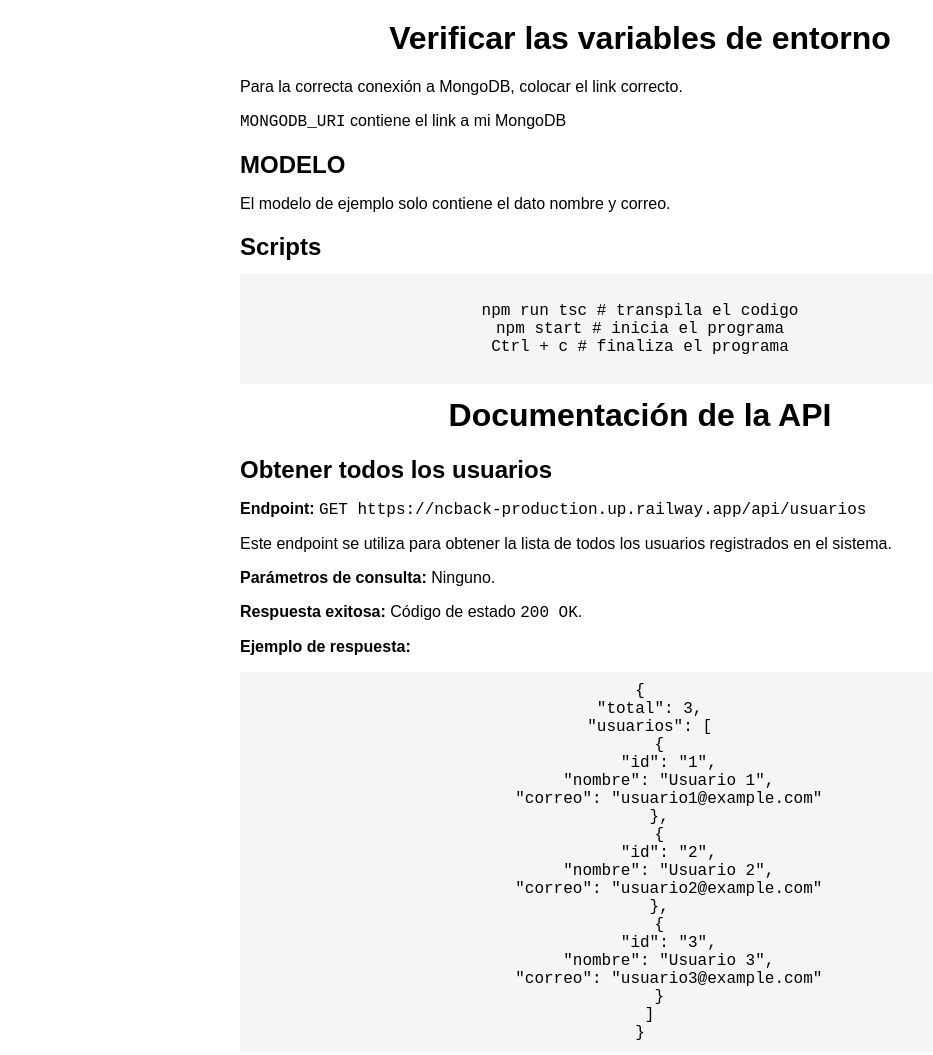
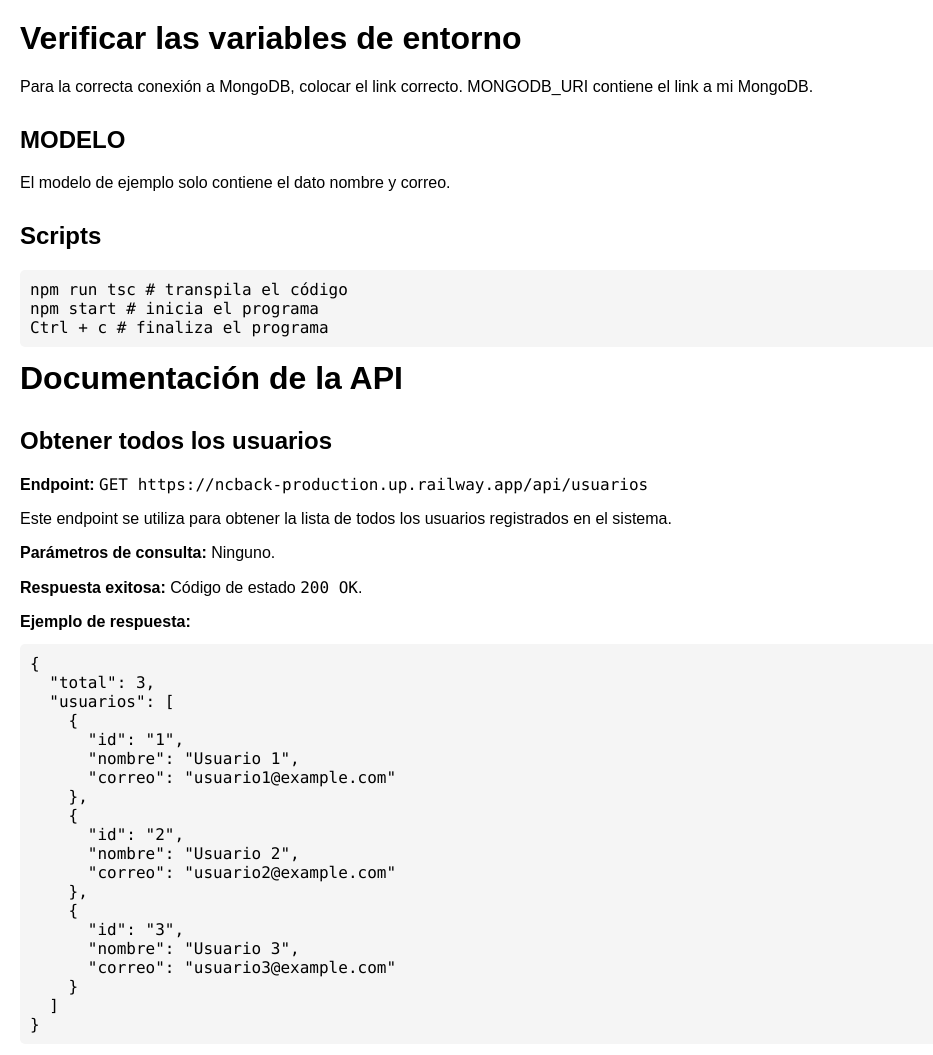
Before and after one commit to elkake/uxui, a website: page src/public/index.html in a window 1280 px wide. Shown: the top 1055 px of the page, without its empty margins (0-933 px from the left). Drawn offline with Linux system fonts and the light colour scheme.

Commit message:
index page

```diff
--- a/src/public/index.html
+++ b/src/public/index.html
@@ -1,14 +1,12 @@
 <!DOCTYPE html>
 <html>
+
 <head>
   <title>Documentación de la API</title>
   <style>
     body {
       font-family: Arial, sans-serif;
-      max-width: 800px;
-      margin: 0 auto;
-      padding: 20px;
-      text-align: center;
+      margin: 20px;
     }
 
     h1 {
@@ -16,39 +14,42 @@
     }
 
     h2 {
-      margin-bottom: 10px;
-      text-align: left;
+      margin-top: 30px;
     }
 
     p {
-      text-align: left;
+      margin-bottom: 10px;
     }
 
     pre {
       background-color: #f5f5f5;
       padding: 10px;
-      overflow-x: auto;
+      border-radius: 5px;
+      overflow: auto;
     }
 
     code {
-      font-family: "Courier New", Courier, monospace;
+      font-family: Consolas, monospace;
+    }
+
+    pre code {
+      display: block;
     }
   </style>
 </head>
+
 <body>
   <h1>Verificar las variables de entorno</h1>
-  <p>Para la correcta conexión a MongoDB, colocar el link correcto.</p>
-  <p><code>MONGODB_URI</code> contiene el link a mi MongoDB</p>
+  <p>Para la correcta conexión a MongoDB, colocar el link correcto. MONGODB_URI contiene el link a mi MongoDB.</p>
 
   <h2>MODELO</h2>
   <p>El modelo de ejemplo solo contiene el dato nombre y correo.</p>
 
   <h2>Scripts</h2>
-  <pre><code>
-npm run tsc # transpila el codigo
+  <pre><code>npm run tsc # transpila el código
 npm start # inicia el programa
 Ctrl + c # finaliza el programa
-  </code></pre>
+</code></pre>
 
   <h1>Documentación de la API</h1>
 
@@ -93,9 +94,11 @@ Ctrl + c # finaliza el programa
 }</code></pre>
   <p><strong>Ejemplo de respuesta:</strong></p>
   <pre><code>{
-  "id": "1",
-  "nombre": "Usuario 1",
-  "correo": "usuario1@example.com"
+  {
+    "id": "1",
+    "nombre": "Usuario 1",
+    "correo": "usuario1@example.com"
+  }
 }</code></pre>
 
   <h2>Obtener un usuario por ID</h2>
@@ -174,4 +177,5 @@ Ctrl + c # finaliza el programa
   "mensaje": "Usuario eliminado exitosamente"
 }</code></pre>
 </body>
+
 </html>
```
